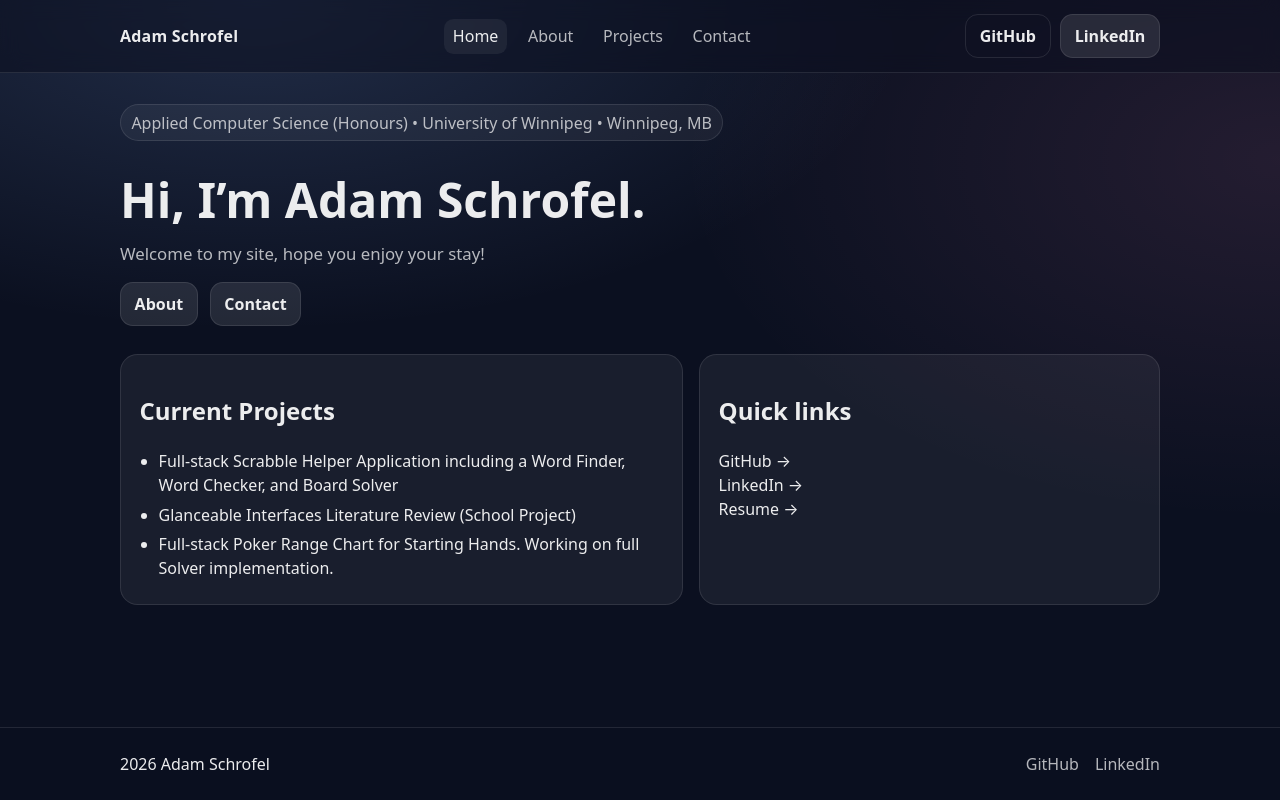
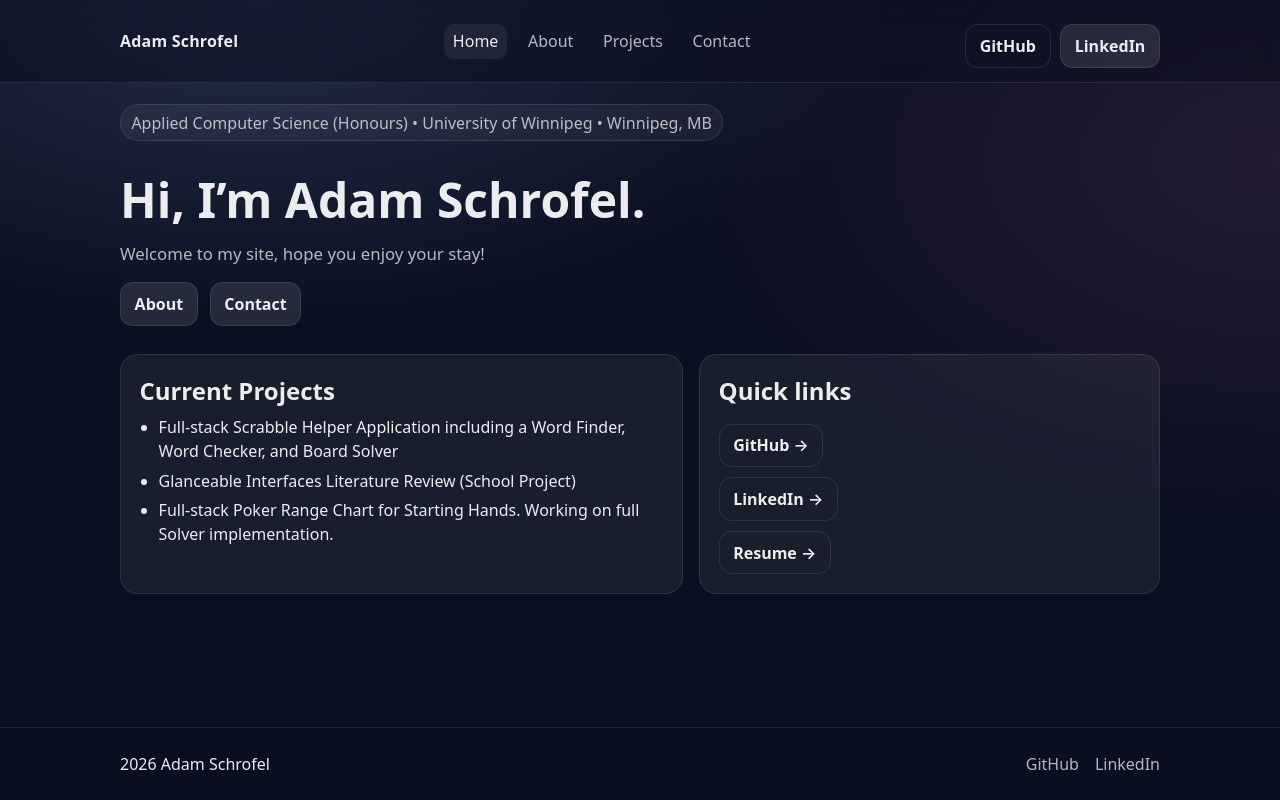
Before and after one commit to adamschrofel/portfolio, a React (Vite) app: page /#/ in a window 1280 px wide. Built offline with nearby package versions, Linux system fonts and the light colour scheme.

Commit message:
styling edits

```diff
--- a/src/index.css
+++ b/src/index.css
@@ -85,6 +85,7 @@ code {
 .stack {
   display: flex;
   flex-direction: column;
+
 }
 .row {
   display: flex;
@@ -152,6 +153,7 @@ code {
 .nav__actions {
   display: flex;
   gap: 0.6rem;
+  margin-top: 10px;
 }
 
 .btn {
@@ -183,9 +185,7 @@ code {
   width: fit-content;
 }
 
-.Adam {
 
-}
 .Adam__title {
   font-size: clamp(2rem, 4vw, 3rem);
   margin: 0.4rem 0 0.35rem;
@@ -260,6 +260,10 @@ code {
 .footer__links a:hover {
   color: var(--text);
 }
+h2{
+  margin-top: 0;
+  margin-bottom: 1%;
+}
 
 @media (min-width: 820px) {
   .grid2 {
--- a/src/pages/HomePage.tsx
+++ b/src/pages/HomePage.tsx
@@ -13,7 +13,7 @@ export default function Homepage() {
           <Link className="btn" to="/about">
             About
           </Link>
-          <Link className = "btn" to="/contact">
+          <Link className="btn" to="/contact">
             Contact
           </Link>
         </div>
@@ -23,23 +23,50 @@ export default function Homepage() {
         <div className="card">
           <h2>Current Projects</h2>
           <ul className="list">
-            <li>Full-stack Scrabble Helper Application including a Word Finder, Word Checker, and Board Solver</li>
+            <li>
+              Full-stack Scrabble Helper Application including a Word Finder,
+              Word Checker, and Board Solver
+            </li>
             <li>Glanceable Interfaces Literature Review (School Project)</li>
-            <li>Full-stack Poker Range Chart for Starting Hands. Working on full Solver implementation.</li>
+            <li>
+              Full-stack Poker Range Chart for Starting Hands. Working on full
+              Solver implementation.
+            </li>
           </ul>
         </div>
         <div className="card">
           <h2>Quick links</h2>
           <div className="stack">
-            <a href={profile.links.github} target="_blank" rel="noreferrer">
+            <div className="nav__actions">
+              <a
+                className="btn btn--ghost"
+                href={profile.links.github}
+                target="_blank"
+                rel="noreferrer"
+              >
                 GitHub →
               </a>
-            <a href={profile.links.linkedin} target="_blank" rel="noreferrer">
+            </div>
+            <div className="nav__actions">
+              <a
+                className="btn btn--ghost"
+                href={profile.links.linkedin}
+                target="_blank"
+                rel="noreferrer"
+              >
                 LinkedIn →
               </a>
-            <a href={`${import.meta.env.BASE_URL}AdamSchrofel_Resume.pdf`} target="_blank" rel=" noopener noreferrer">
+            </div>
+            <div className="nav__actions">
+              <a
+                className="btn btn--ghost"
+                href={`${import.meta.env.BASE_URL}AdamSchrofel_Resume.pdf`}
+                target="_blank"
+                rel=" noopener noreferrer"
+              >
                 Resume →
               </a>
+            </div>
           </div>
         </div>
       </div>
```
Lines whose indentation alone changed are shown as unchanged.
